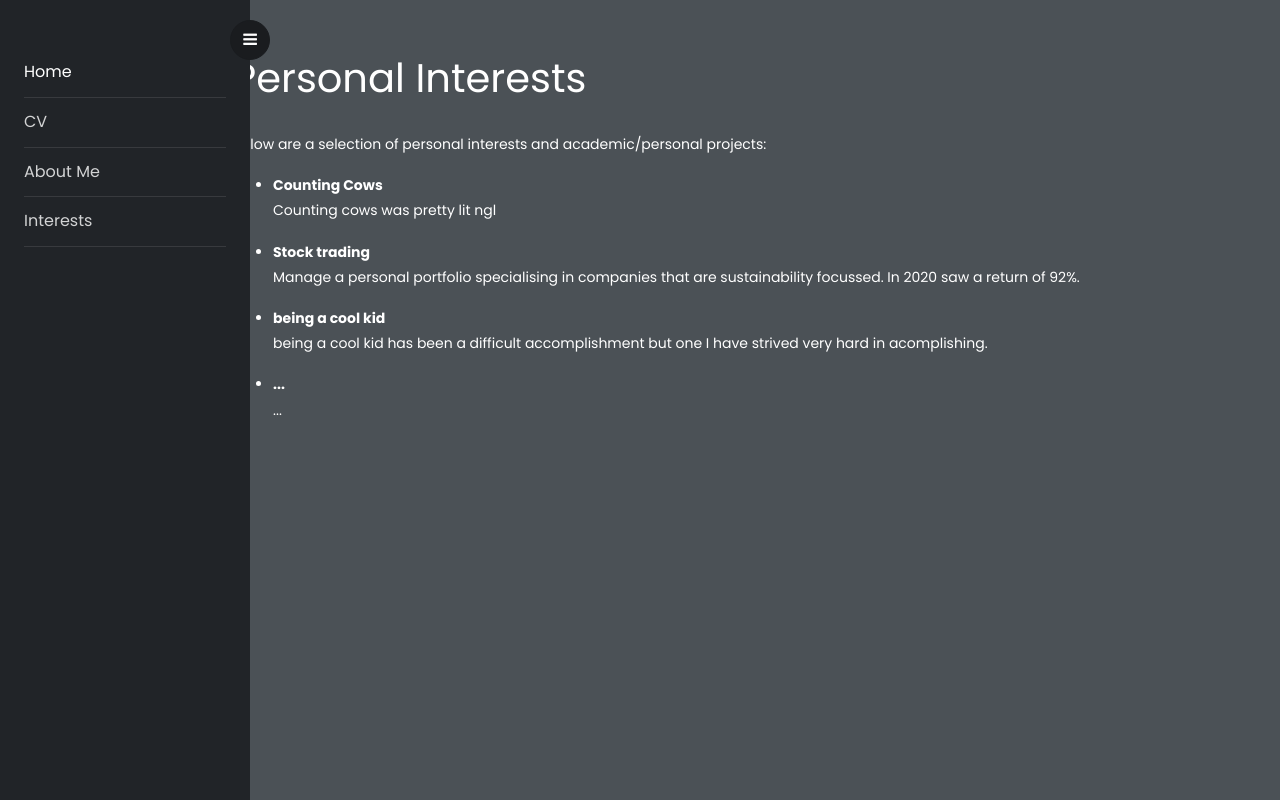
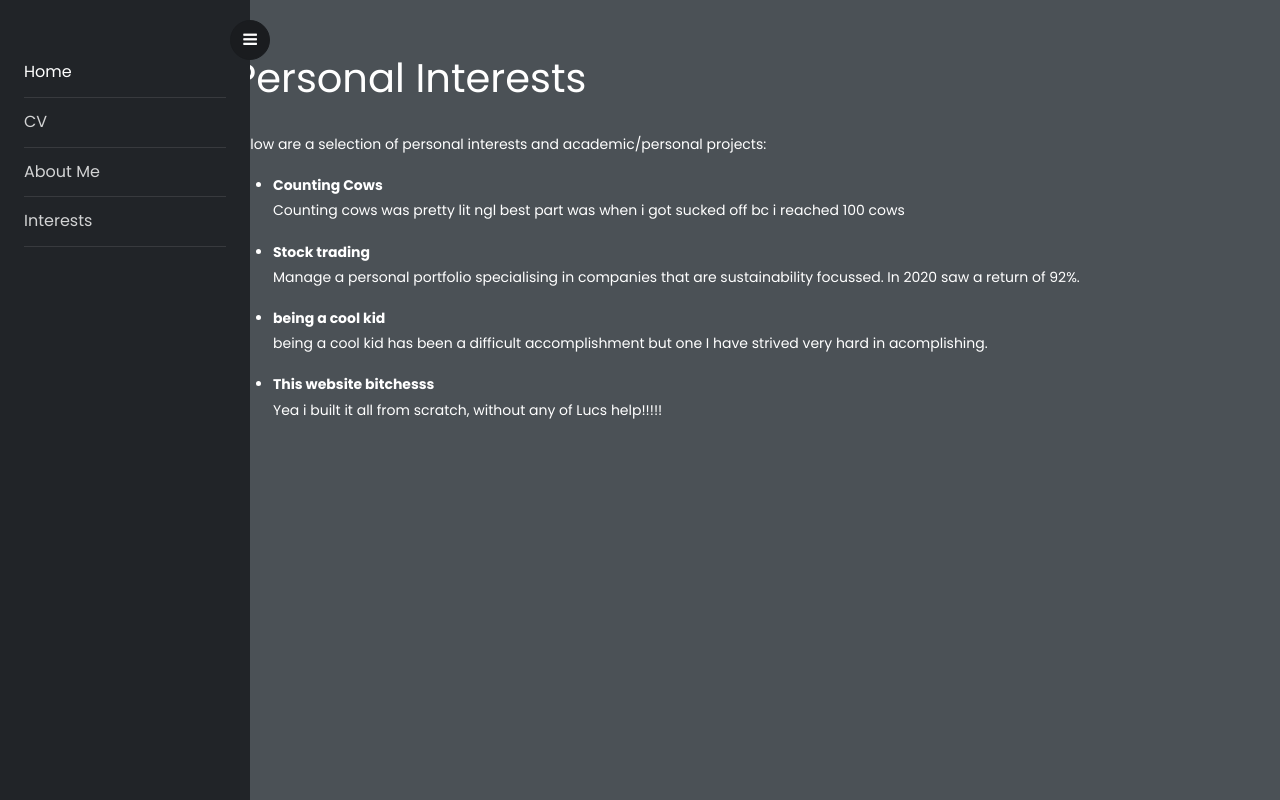
Before and after one commit to LucMc/katiewebsite, a Django app: page /interests in a window 1280 px wide. Run offline with Django 3.2, Linux system fonts and the light colour scheme; some libraries are stand-ins or nearby versions.

Commit message:
Additional stuff

```diff
--- a/main/templates/main/projects.html
+++ b/main/templates/main/projects.html
@@ -10,7 +10,7 @@
       <ul>
         <li><strong>Counting Cows</strong></li>
         <p>
-          Counting cows was pretty lit ngl
+          Counting cows was pretty lit ngl best part was when i got sucked off bc i reached 100 cows
         </p>
         <li><strong>Stock trading</strong></li>
         <p>
@@ -20,9 +20,9 @@
         <p>
           being a cool kid has been a difficult accomplishment but one I have strived very hard in acomplishing.
         </p>
-        <li><strong>...</strong></li>
+        <li><strong>This website bitchesss</strong></li>
         <p>
-          ...
+          Yea i built it all from scratch, without any of Lucs help!!!!!
 
         </p>
 
```
